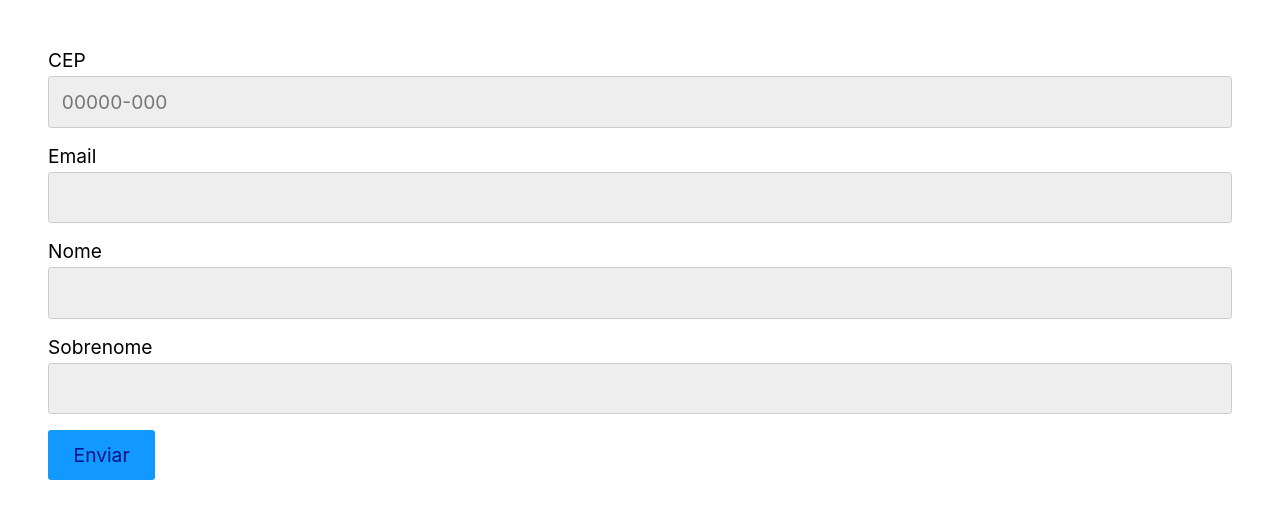
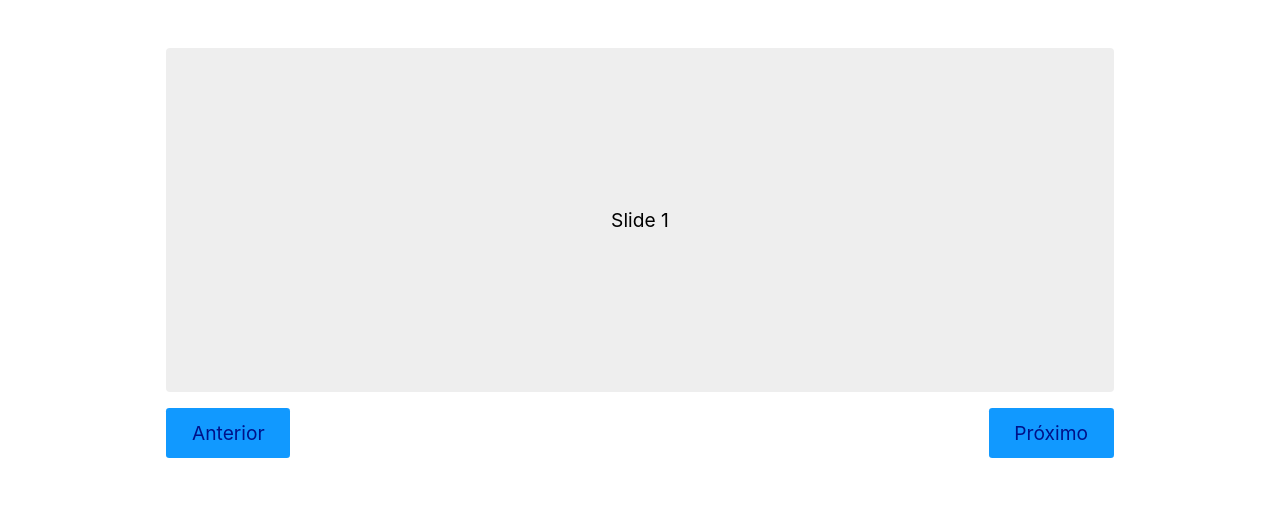
Before and after one commit to RNoleto/origamid-react, a React (Vite) app: page / in a window 1280 px wide. Shown: the top 518 px of the page. Built offline with nearby package versions, Linux system fonts and the light colour scheme.

Commit message:
Criação de Slides

```diff
--- a/src/App.jsx
+++ b/src/App.jsx
@@ -1,6 +1,7 @@
 import React from "react";
 import Input from "./Form/input";
 import useForm from "./Hooks/useForm";
+import Slide from "./Slide";
 
 const App = () => {
   const cep = useForm('cep');
@@ -18,38 +19,54 @@
     }
   }
 
+  const slides = [
+    {
+      id: 'slide1',
+      text: 'Slide 1'
+    },
+    {
+      id: 'slide2',
+      text: 'Slide 2'
+    },
+    {
+      id: 'slide3',
+      text: 'Slide 3'
+    }
+  ]
+
   return (
-    <form onSubmit={handleSubmit}>
-      <Input
-        id="cep"
-        label="CEP"
-        type="text"
-        placeholder="00000-000"
-        {...cep}
-      />
+    <Slide slides={slides} />
+    // <form onSubmit={handleSubmit}>
+    //   <Input
+    //     id="cep"
+    //     label="CEP"
+    //     type="text"
+    //     placeholder="00000-000"
+    //     {...cep}
+    //   />
 
-      <Input
-        id="email"
-        label="Email"
-        type="email"
-        {...email}
-      />
+    //   <Input
+    //     id="email"
+    //     label="Email"
+    //     type="email"
+    //     {...email}
+    //   />
 
-      <Input
-        id="nome"
-        label="Nome"
-        type="text"
-        {...nome}
-      />
+    //   <Input
+    //     id="nome"
+    //     label="Nome"
+    //     type="text"
+    //     {...nome}
+    //   />
 
-      <Input
-        id="sobrenome"
-        label="Sobrenome"
-        type="text"
-        {...sobrenome}
-      />
-      <button>Enviar</button>
-    </form>
+    //   <Input
+    //     id="sobrenome"
+    //     label="Sobrenome"
+    //     type="text"
+    //     {...sobrenome}
+    //   />
+    //   <button>Enviar</button>
+    // </form>
   );
 };
 
--- /dev/null
+++ b/src/Slide.jsx
@@ -0,0 +1,37 @@
+import React from "react";
+import styles from "./Slide.module.css";
+
+const Slide = ({ slides }) => {
+    const [active, setActive] = React.useState(0);
+    const [position, setPosition] = React.useState(0);
+    const contentRef = React.useRef();
+
+    React.useEffect(() => {
+        const {width} = contentRef.current.getBoundingClientRect();
+        setPosition(-(width * active))
+    }, [active]);
+
+    function slidePrev(){
+        if(active > 0) setActive(active - 1)
+    }
+
+    function slideNext(){
+        if(active < slides.length - 1) setActive(active + 1)
+    }
+
+  return (
+    <section className={styles.container}>
+      <div ref={contentRef} className={styles.content} style={{ transform: `translateX(${position}px)`}}>
+        {slides.map((slide) => (
+          <div key={slide.id} className={styles.item}>{slide.text}</div>
+        ))}
+      </div>
+      <nav className={styles.nav}>
+        <button onClick={slidePrev}>Anterior</button>
+        <button onClick={slideNext}>Próximo</button>
+      </nav>
+    </section>
+  );
+};
+
+export default Slide;
--- /dev/null
+++ b/src/Slide.module.css
@@ -0,0 +1,25 @@
+.container {
+    overflow: hidden;
+}
+
+.content{
+    display: flex;
+    transition: transform 0.3s ease;
+}
+
+.item{
+    flex-shrink: 0;
+    width: 80%;
+    margin: 0 10%;
+    padding: 10rem 0;
+    background: #eee;
+    border-radius: 4px;
+    text-align: center;
+}
+
+.nav{
+    display: flex;
+    justify-content: space-between;
+    margin: 1rem auto;
+    width: 80%;
+}
```
